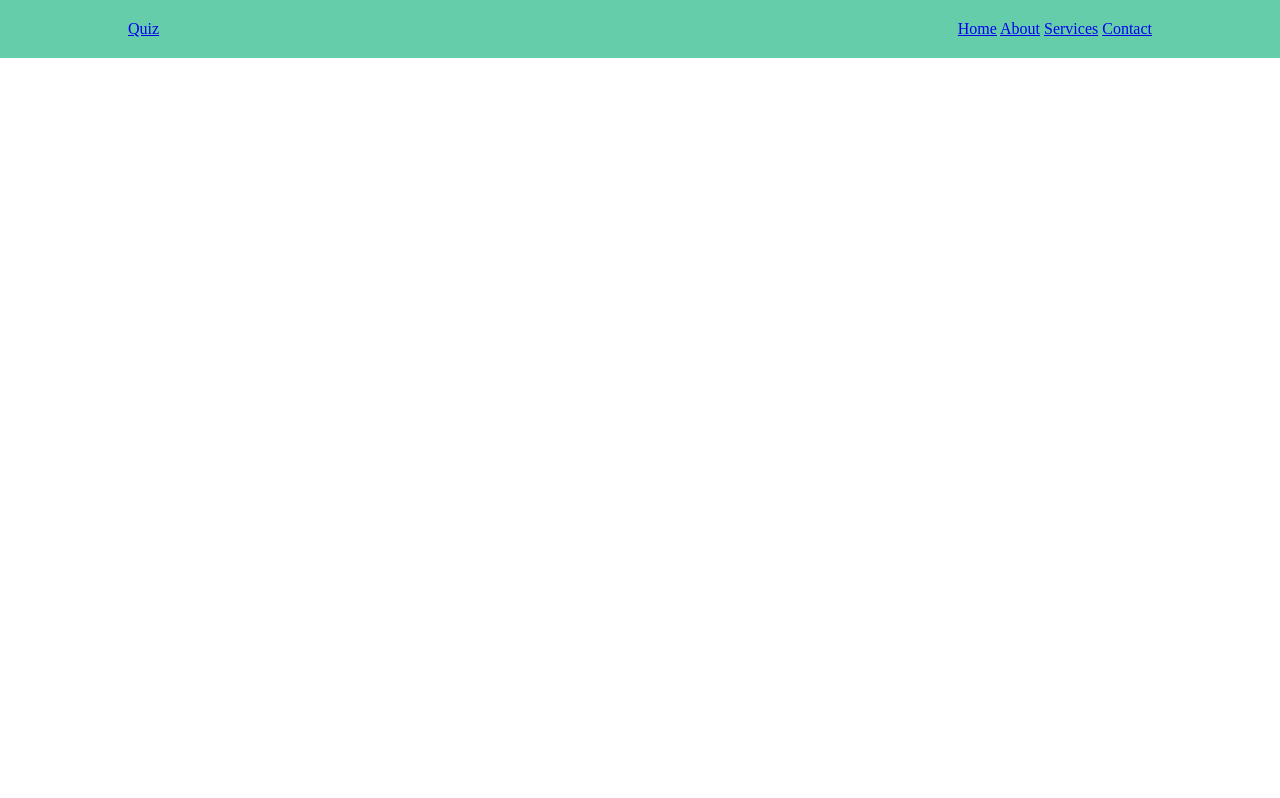
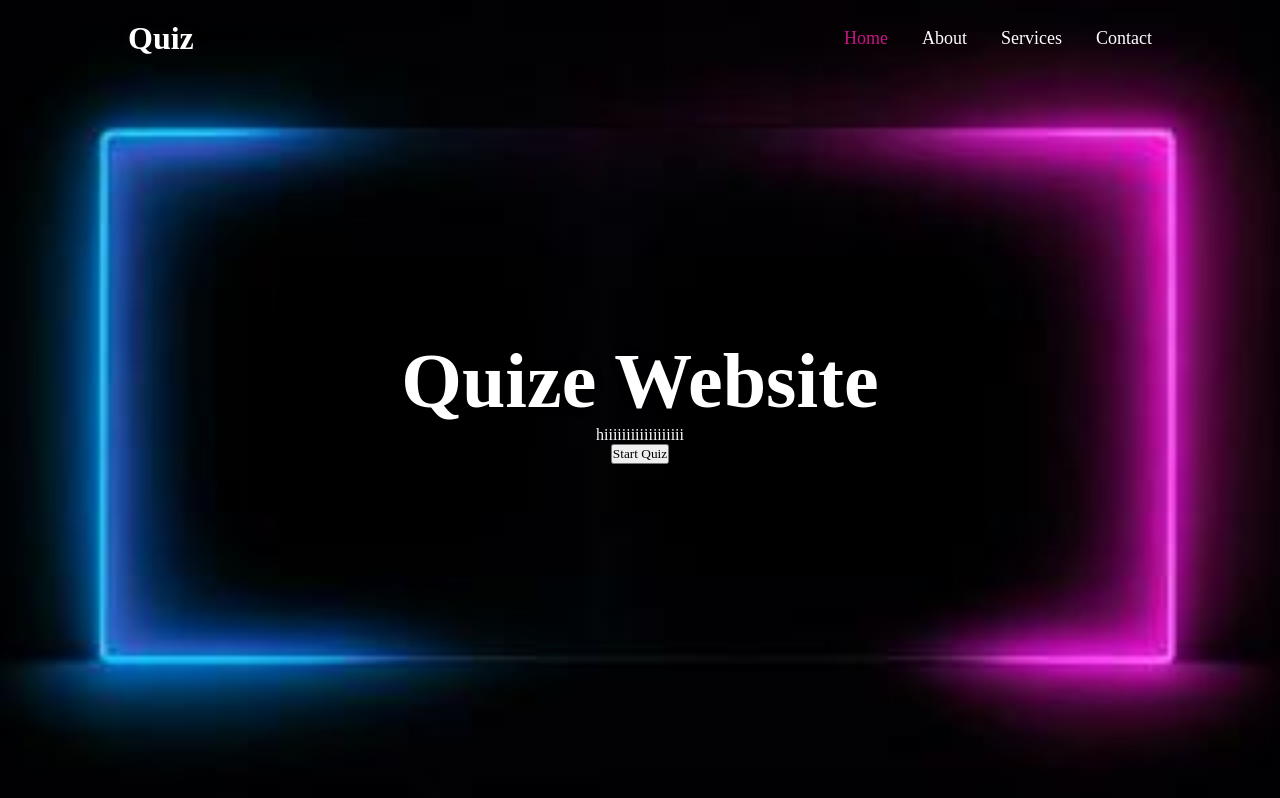
Before and after one commit to Heshani833/Quiz-Website, a plain HTML site: page index.html in a window 1280 px wide. Drawn offline with Linux system fonts and the light colour scheme.

Commit message:
Improve CSS file

```diff
--- a/index.html
+++ b/index.html
@@ -11,12 +11,20 @@
       <header class="header">
         <a href="#" class="logo">Quiz</a>
         <nav class="navbar">
-          <a href="#">Home</a>
+          <a href="#" class="active">Home</a>
           <a href="#">About</a>
           <a href="#">Services</a>
           <a href="#">Contact</a>
         </nav>
       </header>
+
+      <section class="home">
+        <div class="home-content">
+          <h1>Quize Website</h1>
+          <p>hiiiiiiiiiiiiiiiiii</p>
+          <button class="start-btn">Start Quiz</button>
+        </div>
+      </section>
     </main>
   </body>
 </html>
--- a/style.css
+++ b/style.css
@@ -15,9 +15,59 @@ body {
   left: 0;
   width: 100%;
   padding: 20px 10%;
-  background-color: mediumaquamarine;
+  background-color: transparent;
   display: flex;
   justify-content: space-between;
   align-items: center;
   z-index: 100;
 }
+
+.logo {
+  font-size: 32px;
+  color: white;
+  text-decoration: none;
+  font-weight: 700;
+  filter: drop-shadow(0 0 5px #090909);
+}
+
+.navbar a {
+  font-size: 18px;
+  color: white;
+  text-decoration: none;
+  font-weight: 500;
+  margin-left: 30px;
+}
+.navbar a:hover,
+.navbar a.active {
+  color: mediumvioletred;
+}
+
+.main {
+  min-height: 100vh;
+  background: url("images/background.jpg") no-repeat;
+  background-size: cover;
+  background-position: center;
+}
+
+.home {
+  height: 100vh;
+  width: 100%;
+  display: flex;
+  justify-content: center;
+}
+
+.home-content {
+  max-width: 600px;
+  display: flex;
+  justify-content: center;
+  align-items: center;
+  flex-direction: column;
+}
+
+.home-content h1 {
+  text-align: center;
+  top: 50%;
+  font-size: 78px;
+  font-weight: 700;
+  text-shadow: 0 0 10px rgba(0, 0, 0, 0.3);
+}
```
Also changed, not shown: images/background.jpg (added).
